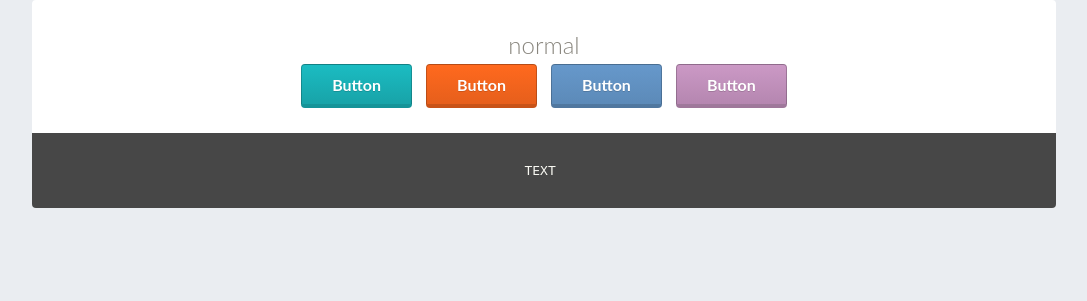
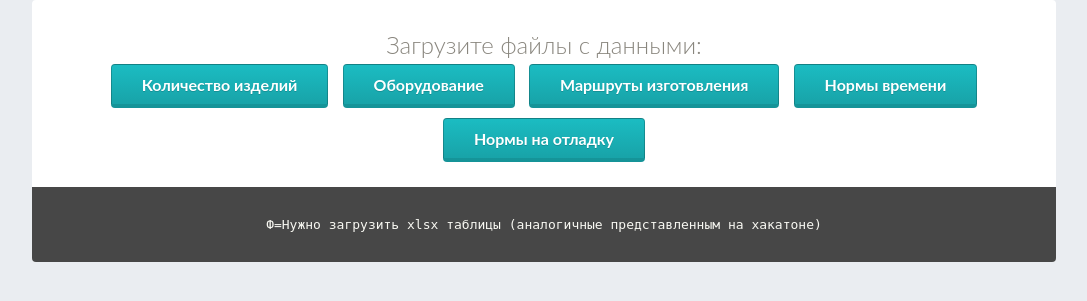
Before and after one commit to EugeneIvanin/DrawYourLook, a Python web app: template templates/filters.html in a window 1280 px wide. Shown: the top 301 px of the page, without its empty margins (96-1183 px from the left). Run offline with Jinja, Linux system fonts and the light colour scheme; the template is opened without the code that fills it, so the values that code supplies are empty.

Commit message:
Update filters.html

```diff
--- a/templates/filters.html
+++ b/templates/filters.html
@@ -406,14 +406,15 @@ button[class*="btn"] {border: 0;}
 
 
         <div class="container">
-        <h2>normal</h2>
-        <a href="#" class="btn-gradient cyan">Button</a>
-        <a href="#" class="btn-gradient orange">Button</a>
-        <a href="#" class="btn-gradient blue">Button</a>
-        <a href="#" class="btn-gradient purple">Button</a>
+        <h2>Загрузите файлы с данными:</h2>
+        <a href="#" class="btn-gradient cyan">Количество изделий</a>
+        <a href="#" class="btn-gradient cyan">Оборудование</a>
+        <a href="#" class="btn-gradient cyan">Маршруты изготовления</a>
+        <a href="#" class="btn-gradient cyan">Нормы времени</a>
+        <a href="#" class="btn-gradient cyan">Нормы на отладку</a>
 
 
-        <pre>TEXT </pre>
+        <pre>Ф=Нужно загрузить xlsx таблицы (аналогичные представленным на хакатоне)</pre>
     </div>
 
 </body>
```
